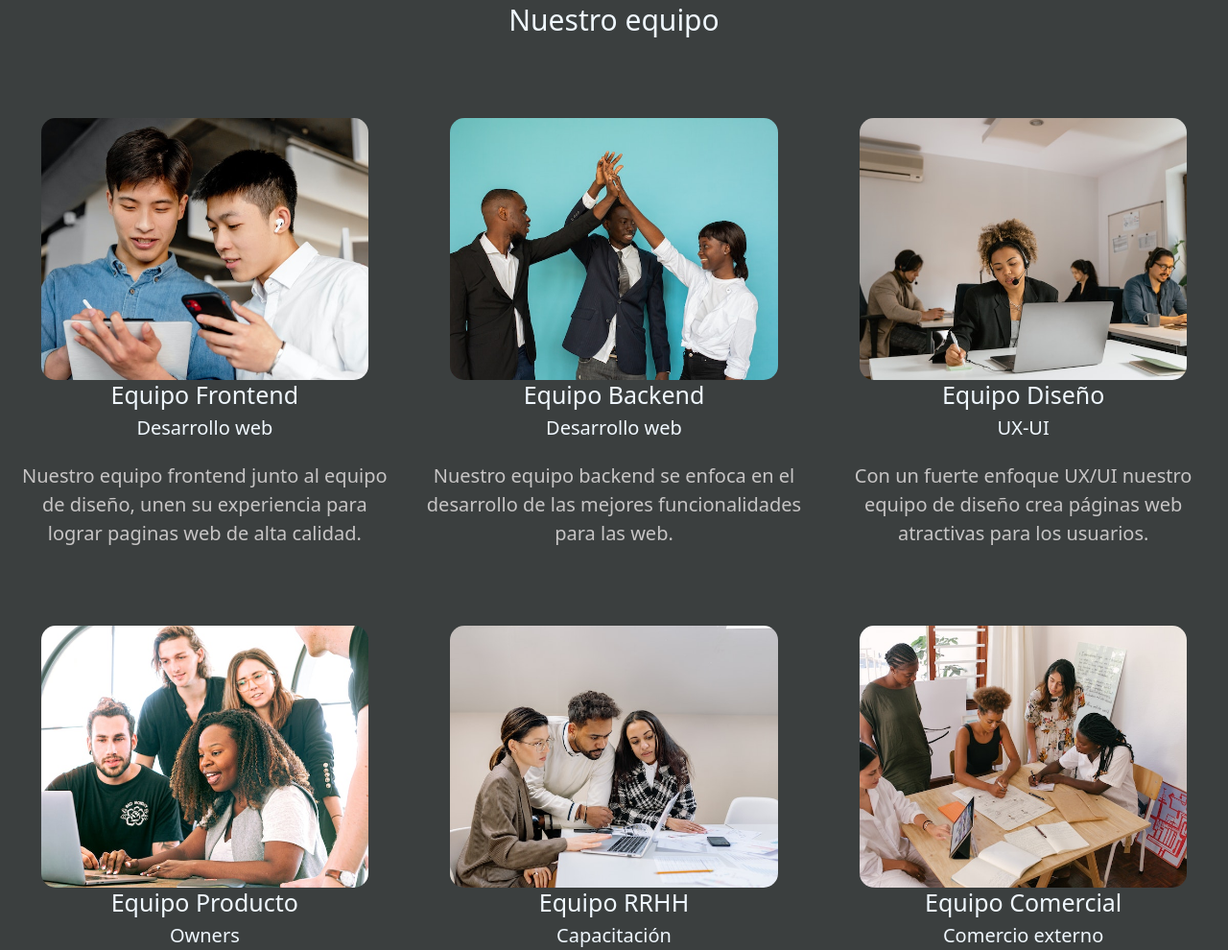
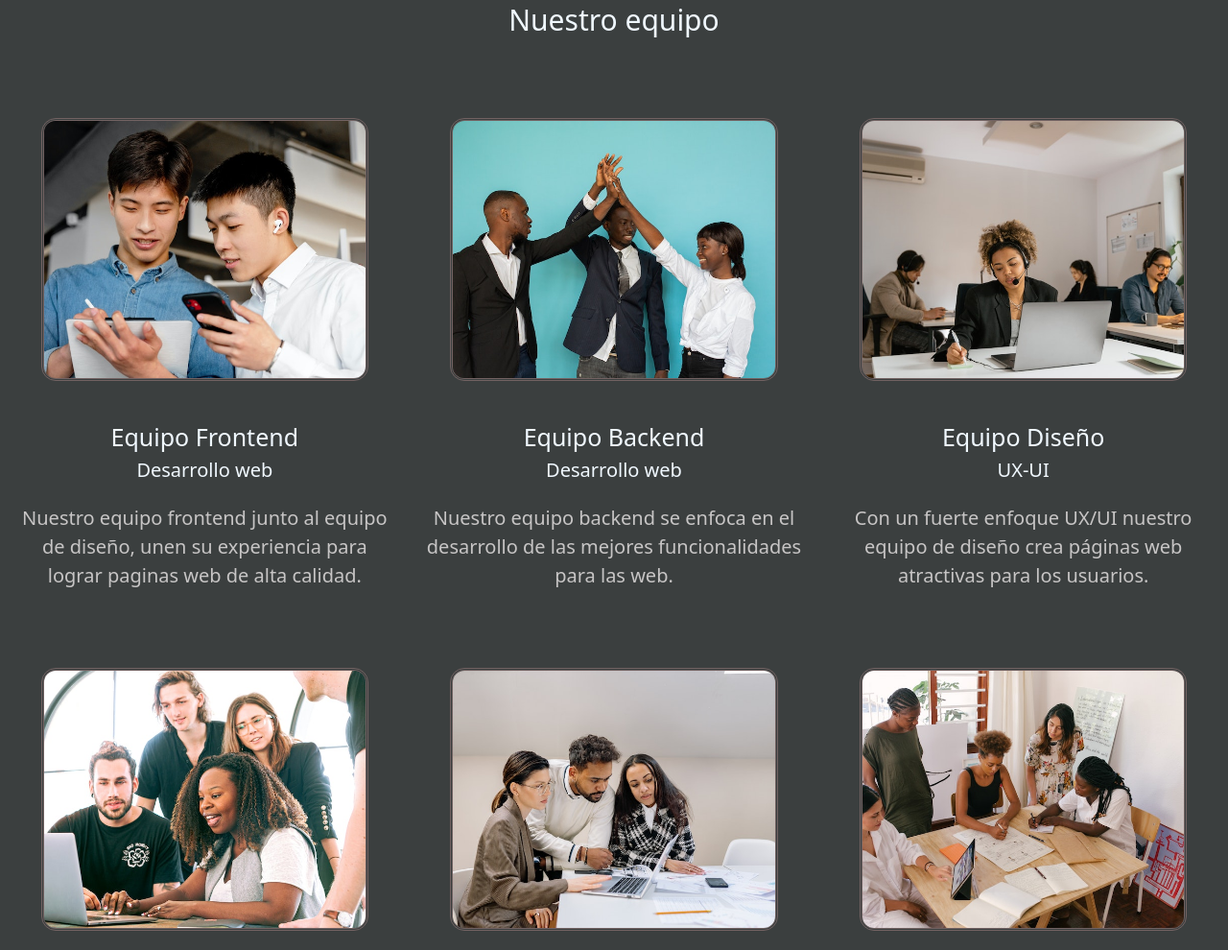
Before and after one commit to laurynmeyer/PreEntrega3_MariaLauraMiranda, a website: page index.html in a window 1280 px wide. Shown: the part 1459-2449 px from the top of the page at 96% size. Drawn offline with nearby package versions, Linux system fonts and the light colour scheme.

Commit message:
imagenes en index

```diff
--- a/scss/components/_background.scss
+++ b/scss/components/_background.scss
@@ -1,6 +1,7 @@
 /**fondo index**/
 .equipo {
     background-color: map-get($pallette, secondary);
+    background-color: map-get($pallette, tertiary);
     color: rgb(114, 98, 98);
     padding-top: 5%;
     padding-bottom: 10%;
--- a/scss/components/_images.scss
+++ b/scss/components/_images.scss
@@ -10,7 +10,7 @@
 
 /**imagenes jpg en index**/
 .nombre_foto__imagen img {
-    border-style: hidden;
+    border-style: double;
     margin-top: 20px;
 }
 
--- a/scss/components/_text.scss
+++ b/scss/components/_text.scss
@@ -26,6 +26,7 @@ h1 h2 h3 h4 p {
     & h3 {
         font-size: 25px;
         color: $titulo;
+        padding-top: 10%;
     }
 
     & h4 {
```
Also changed, not shown: css/style.css.
